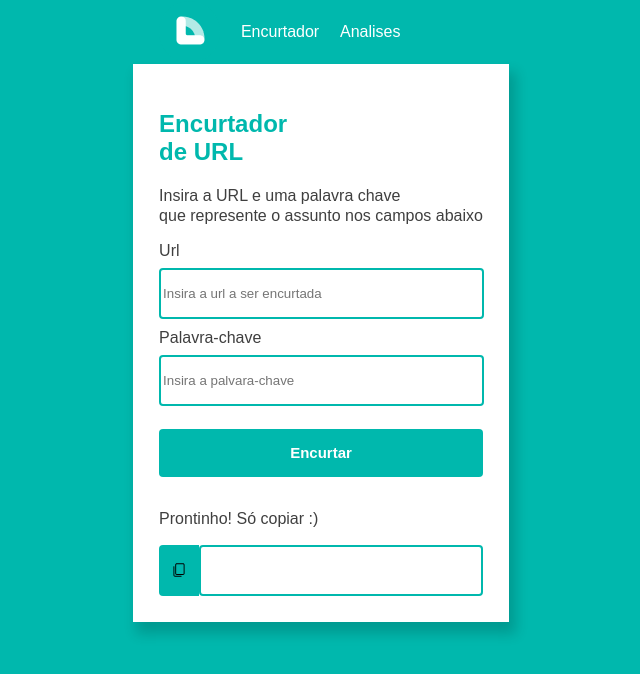
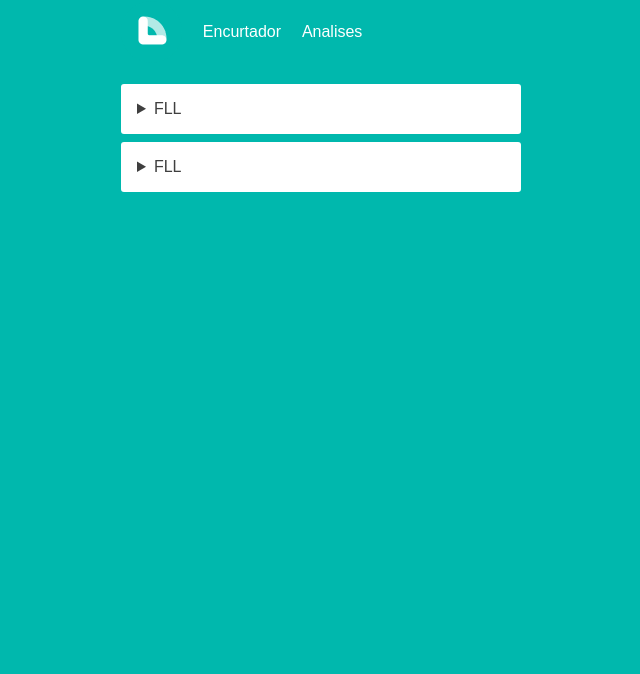
Before and after one commit to Suyannesara/urlShortener, a Vue app in the folder webapp/: page /analysis in a window 1280 px wide. Shown: the top 674 px of the page, without its empty margins (319-959 px from the left). Built offline with nearby package versions, Linux system fonts and the light colour scheme.

Commit message:
Configuring vue-router, creating routes and styling analysis page

```diff
--- a/webapp/package.json
+++ b/webapp/package.json
@@ -9,7 +9,8 @@
   "dependencies": {
     "axios": "^0.27.2",
     "core-js": "^3.8.3",
-    "vue": "^3.2.13"
+    "vue": "^3.2.13",
+    "vue-router": "^4.1.3"
   },
   "devDependencies": {
     "@vue/cli-plugin-babel": "~5.0.0",
--- a/webapp/src/App.vue
+++ b/webapp/src/App.vue
@@ -1,51 +1,5 @@
 <template>
-  <Header></Header>
-  <Form></Form>
+  <div id="app">
+    <router-view />
+  </div>
 </template>
-
-<script>
-import Form from "./components/Form.vue";
-import UrlInfo from "./services/urlInfo";
-import Header from "./components/Header.vue";
-
-export default {
-  name: "App",
-  components: {
-    Form,
-    Header,
-  },
-
-  mounted() {
-    UrlInfo.list().then((res) => {
-      console.log(res.data);
-    });
-  },
-};
-</script>
-
-<style>
-html,
-body {
-  display: flex;
-  flex-direction: column;
-
-  margin: 0;
-
-  width: 100%;
-  height: 100%;
-
-  background-color: #00b8ad;
-  font-family: "Nunito", sans-serif;
-
-  align-items: center;
-  justify-content: center;
-}
-
-#app {
-  display: flex;
-  height: 100%;
-
-  flex-direction: column;
-  align-items: center;
-}
-</style>
--- a/webapp/src/components/Form.vue
+++ b/webapp/src/components/Form.vue
@@ -112,10 +112,10 @@ export default {
 
 <style>
 .form {
-  width: 100%;
+  max-width: 600px;
   background-color: #ffff;
 
-  padding: 8%;
+  padding: 40px;
   color: #3f3f3f;
 
   box-shadow: 5px 10px 12px 2px rgba(0, 0, 0, 0.164);
--- a/webapp/src/components/Header.vue
+++ b/webapp/src/components/Header.vue
@@ -2,8 +2,8 @@
   <header>
     <img src="../assets/logoLayers.png" alt="layers logo" />
     <nav>
-      <a href="">Encurtador</a>
-      <a href="">Analises</a>
+      <router-link class="router-link" to="/">Encurtador</router-link>
+      <router-link class="router-link" to="/analysis">Analises</router-link>
     </nav>
   </header>
 </template>
@@ -17,7 +17,7 @@ header {
   align-items: center;
 }
 
-nav a {
+nav .router-link {
   padding-left: 15%;
   color: #ffff;
   text-decoration: none;
--- /dev/null
+++ b/webapp/src/router/index.js
@@ -0,0 +1,21 @@
+import { createRouter, createWebHistory } from "vue-router";
+import Home from "../views/Home.vue";
+
+const routes = [
+  {
+    path: "/",
+    name: "Home",
+    component: Home,
+  },
+  {
+    path: "/analysis",
+    name: "Analysis",
+    component: () => import("@/views/Analysis.vue"),
+  },
+];
+
+const router = createRouter({
+  history: createWebHistory(process.env.BASE_URL),
+  routes,
+});
+export default router;
--- /dev/null
+++ b/webapp/src/views/Analysis.vue
@@ -0,0 +1,74 @@
+<template>
+  <div>
+    <Header id="header"></Header>
+
+    <div class="urls-container">
+      <div class="url-card">
+        <details>
+          <summary>FLL</summary>
+          <div class="hide-info">
+            <p>https://layers.com</p>
+            <p>220</p>
+            <p>07.08.22</p>
+            <img src="" alt="Url activity" />
+          </div>
+        </details>
+      </div>
+      <div class="url-card">
+        <details>
+          <summary>FLL</summary>
+          <div class="hide-info">
+            <p>https://layers.com</p>
+            <p>220</p>
+            <p>07.08.22</p>
+            <img src="" alt="Url activity" />
+          </div>
+        </details>
+      </div>
+    </div>
+  </div>
+</template>
+
+<script>
+import Header from "../components/Header.vue";
+
+export default {
+  name: "Analysis",
+  components: {
+    Header,
+  },
+  data() {
+    return {};
+  },
+};
+</script>
+
+<style scoped>
+.urls-container {
+  width: 400px;
+  height: 85vh;
+
+  margin-top: 5%;
+}
+
+.url-card {
+  width: 100%;
+  height: fit-content;
+  margin-bottom: 2%;
+
+  background-color: #ffff;
+  border-radius: 3px;
+
+  color: #3f3f3f;
+}
+
+details {
+  padding: 4%;
+}
+
+.hide-info {
+  display: flex;
+
+  align-items: center;
+}
+</style>
--- /dev/null
+++ b/webapp/src/views/Home.vue
@@ -0,0 +1,52 @@
+<template>
+  <Header id="header"></Header>
+  <Form></Form>
+</template>
+
+<script>
+import Form from "../components/Form.vue";
+import UrlInfo from "../services/urlInfo";
+import Header from "../components/Header.vue";
+
+export default {
+  name: "App",
+  components: {
+    Form,
+    Header,
+  },
+
+  mounted() {
+    UrlInfo.list().then((res) => {
+      console.log(res.data);
+    });
+  },
+};
+</script>
+
+<style>
+html,
+body {
+  display: flex;
+  flex-direction: column;
+
+  margin: 0;
+
+  width: 100%;
+  height: 100%;
+
+  background-color: #00b8ad;
+  font-family: "Nunito", sans-serif;
+
+  align-items: center;
+  justify-content: center;
+}
+
+#app {
+  display: flex;
+  height: 100vh;
+  width: 100%;
+
+  flex-direction: column;
+  align-items: center;
+}
+</style>
```
Also changed, not shown: webapp/src/main.js (+4 -3 lines), 1 other file (tests, documents, lock files or other folders).
